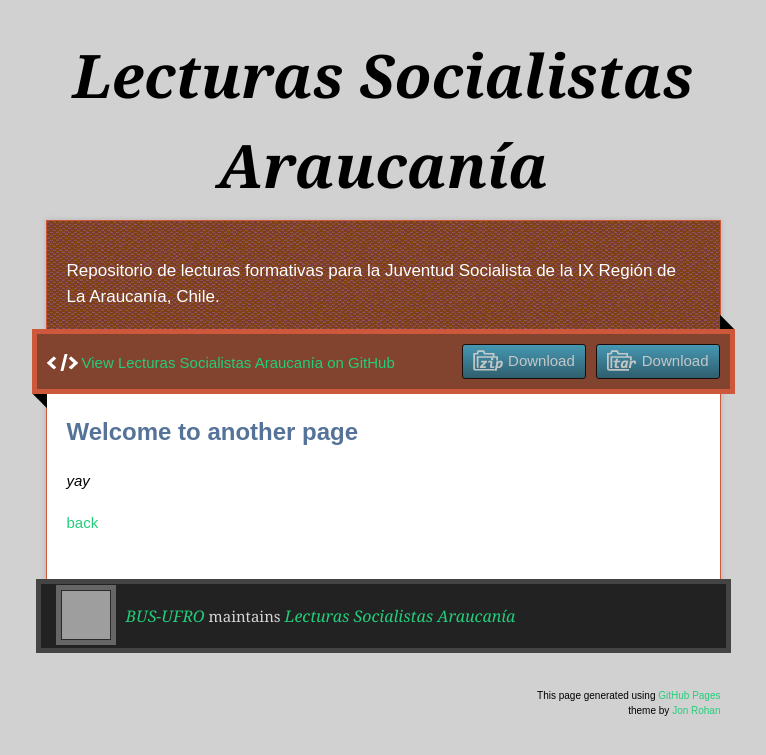
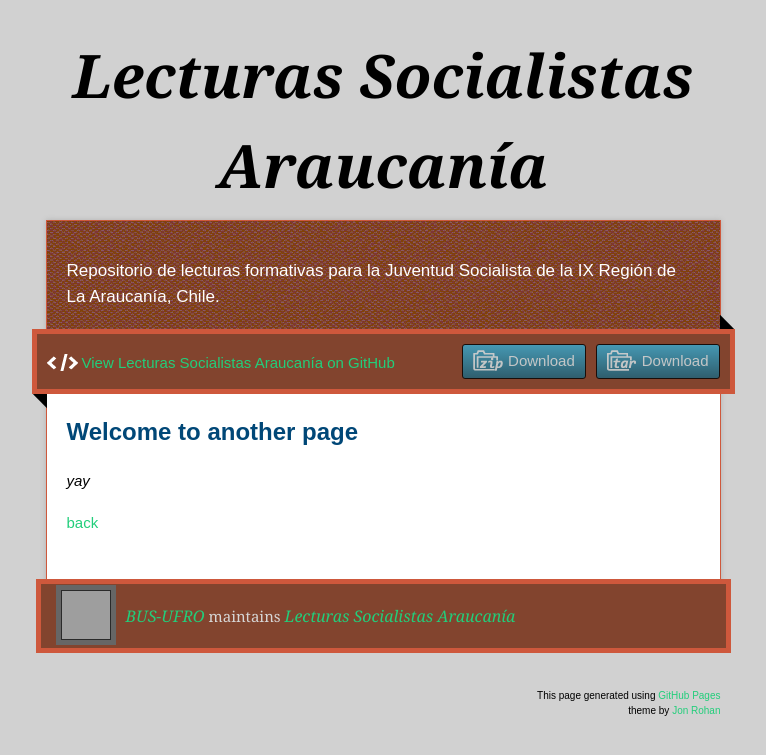
Before and after one commit to BUS-UFRO/Lecturas-Socialistas, a Jekyll site: the page built from another-page.md, in a window 1280 px wide. Shown: the top 755 px of the page, without its empty margins (257-1023 px from the left). Built offline with Jekyll 4.4.1, drawn with Linux system fonts in a browser that asks for light colours; our own code applies the rules of GitHub Pages for plain Markdown files; grey boxes are pictures that could not be loaded.

Commit message:
Cambia colores

```diff
--- a/_sass/jekyll-theme-time-machine.scss
+++ b/_sass/jekyll-theme-time-machine.scss
@@ -18,7 +18,7 @@ a {
 
 a:hover { /*LINKS CUANDO PASAS EL MOUSE ENCIMA*/
   text-decoration: underline;
-  color: #96EEC3;
+  color: #56f0a5;
 }
 
 code, pre {
@@ -265,8 +265,8 @@ footer {
 }
 
 footer .owner {
-  background: #222;
-  border: 5px solid #444;
+  background: #82442E;
+  border: 5px solid #CE583C;
   padding: 5px 15px;
   margin: -67px -10px 35px;
   color: #d6d6d6;
@@ -334,7 +334,7 @@ footer .owner p a {
 
 .markdown-body h2 {
   font-size: 24px;
-  color: #557398;
+  color: #004777;
 }
 
 .markdown-body h3 {
```
